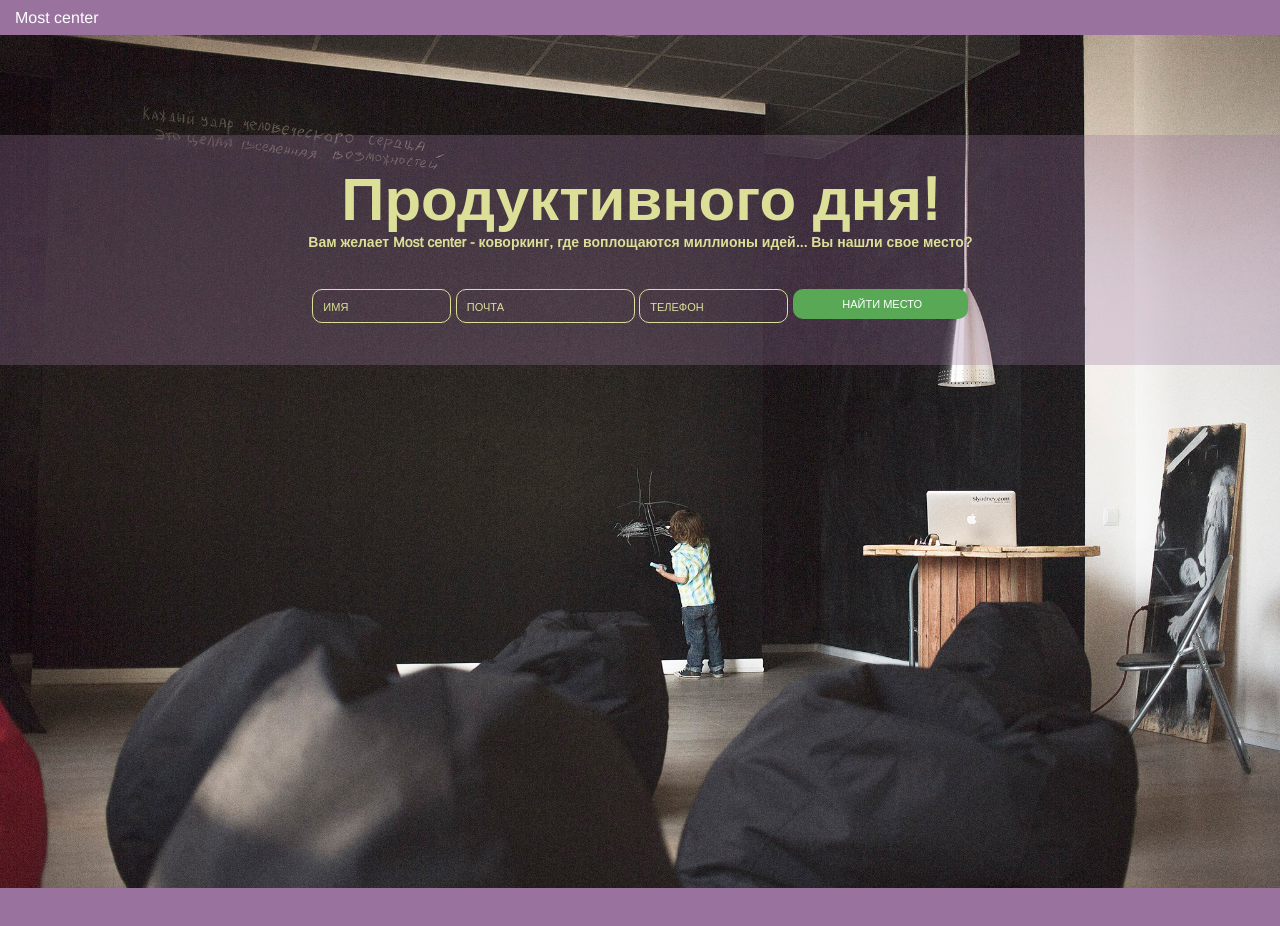
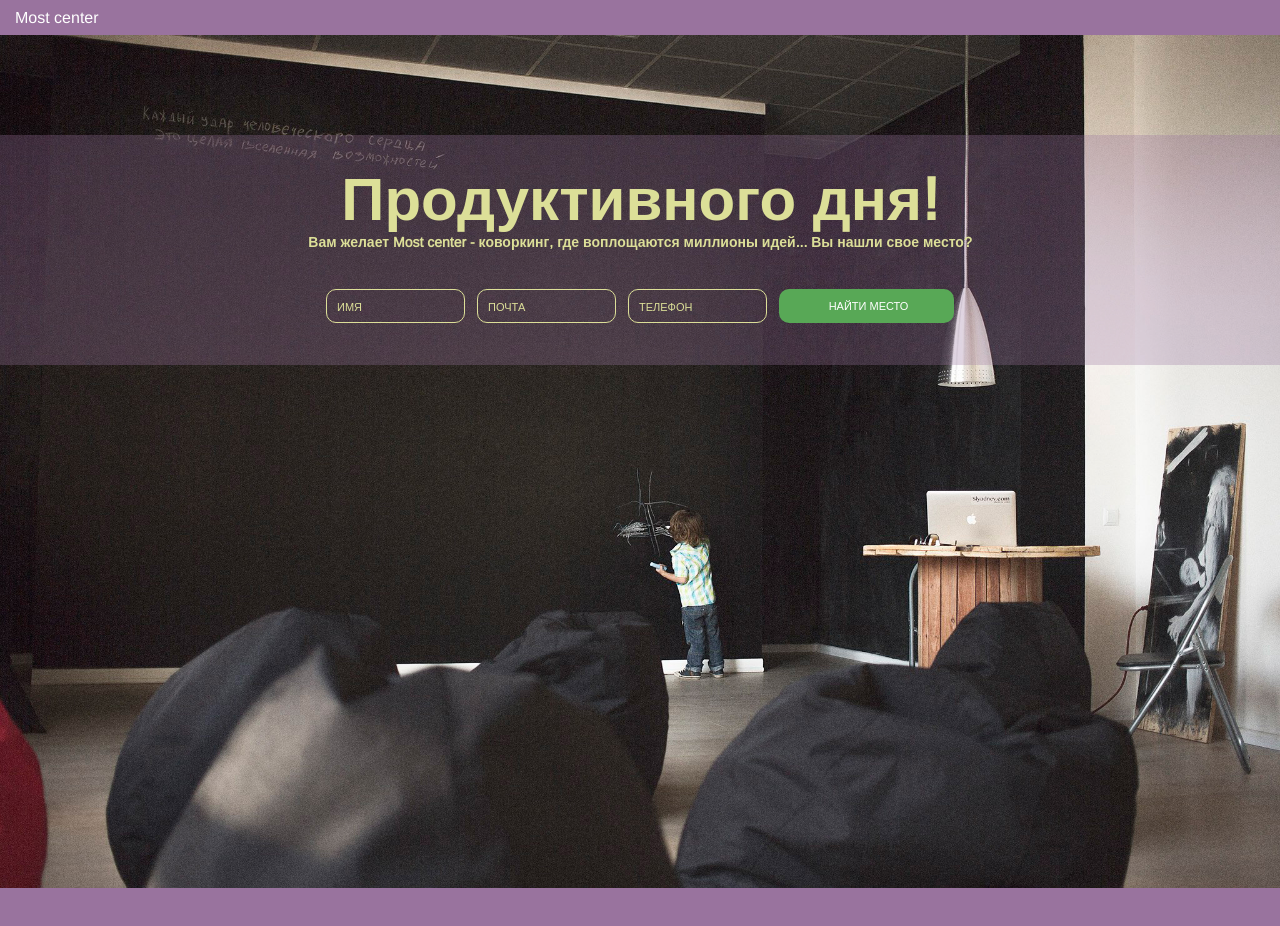
Before and after one commit to kapron4ik/Home_work_5, a plain HTML site: page index.html in a window 1280 px wide. Drawn offline with nearby package versions, Linux system fonts and the light colour scheme.

Commit message:
new commit

```diff
--- a/css/style.css
+++ b/css/style.css
@@ -3,7 +3,10 @@ body {
 	margin:0 auto;
 	font-family: 'Arimo', sans-serif;
 	color: #dcdf98;
-
+}
+.wrapper {
+	max-width: 700px;
+	margin:0 auto;
 }
 .hedder {
 	height: 35px;
@@ -47,7 +50,9 @@ body {
 	margin-bottom: 40px;
 }
 form{
+	display: flex;
 	text-align: center;
+	justify-content: center;
 
 }
 input{
@@ -57,11 +62,11 @@ input{
  	border: 1px solid #dcdf98;
  	padding-left: 10px;
  	vertical-align: top;
+ 	margin-left: 6px;
+ 	margin-right: 6px;
+ 	color: #dcdf98;
  }
-input:nth-child(1):hover,input:nth-child(2):hover,input:nth-child(3):hover{
-	border: 7px solid #dcdf98;
-	margin-top:-6px;
-}
+
 input:nth-child(1){
 	width: 125px;
 }
@@ -73,13 +78,31 @@ input:nth-child(3){
 }
 input:nth-child(4){
 	width: 175px;
+	height: 34px;
 	color: #fff;
 	border: none;
 	background-color: #58a856;
 	font-size:11px;
 }
+
+input:nth-child(1):hover,input:nth-child(2):hover,input:nth-child(3):hover{
+	border: 7px solid #dcdf98;
+	margin-top:-6px;
+	margin-left: 0px;
+	margin-right: 0px;
+}
+
+input:nth-child(4):hover{
+	background-color: grey;
+	color: #000;
+}
+
 ::placeholder {
 	font-size:11px;
 	color: #dcdf98;
     opacity: 1;
  }
+
+ :focus{
+ 	outline: 0;
+ }
--- a/index.html
+++ b/index.html
@@ -13,12 +13,12 @@
 	</div>
 	<div class="main">
 		<div class="border">
-			<h1>Продуктивного дня!</h1>
-			<h2>Вам желает Most center - коворкинг, где воплощаются миллионы идей... Вы нашли свое место?</h2>
-			<form>
-				<input type="text" placeholder="ИМЯ">
-				<input type="text" placeholder="ПОЧТА">
-				<input type="text" placeholder="ТЕЛЕФОН">
+			<h1 class="wrapper">Продуктивного дня!</h1>
+			<h2 class="wrapper">Вам желает Most center - коворкинг, где воплощаются миллионы идей... Вы нашли свое место?</h2>
+			<form class="wrapper">
+				<div><input type="text" placeholder="ИМЯ" required></div>
+				<div><input type="email" placeholder="ПОЧТА" required></div>
+				<div><input type="tel" pattern="[0-9]{10}" placeholder="ТЕЛЕФОН" required></div>
 				<input type="submit" value="НАЙТИ МЕСТО">
 			</form>
 		</div>
```
